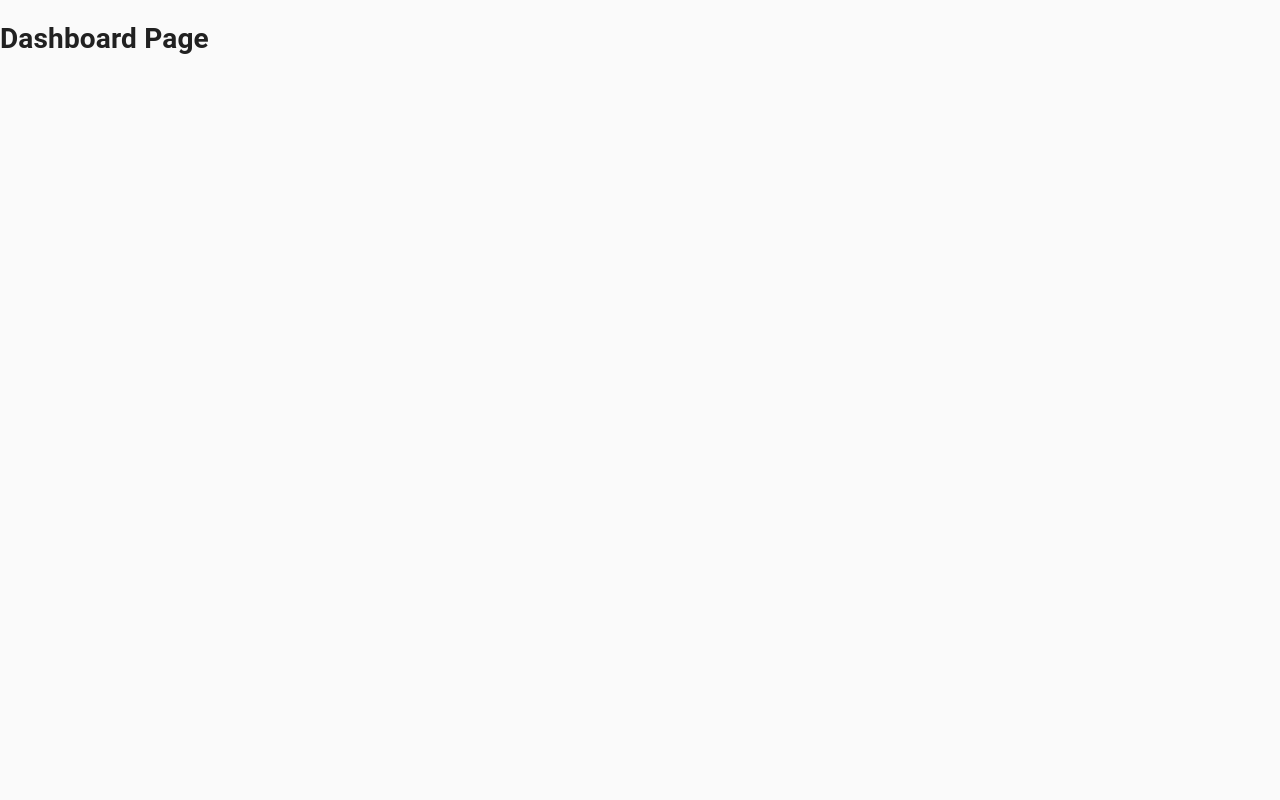
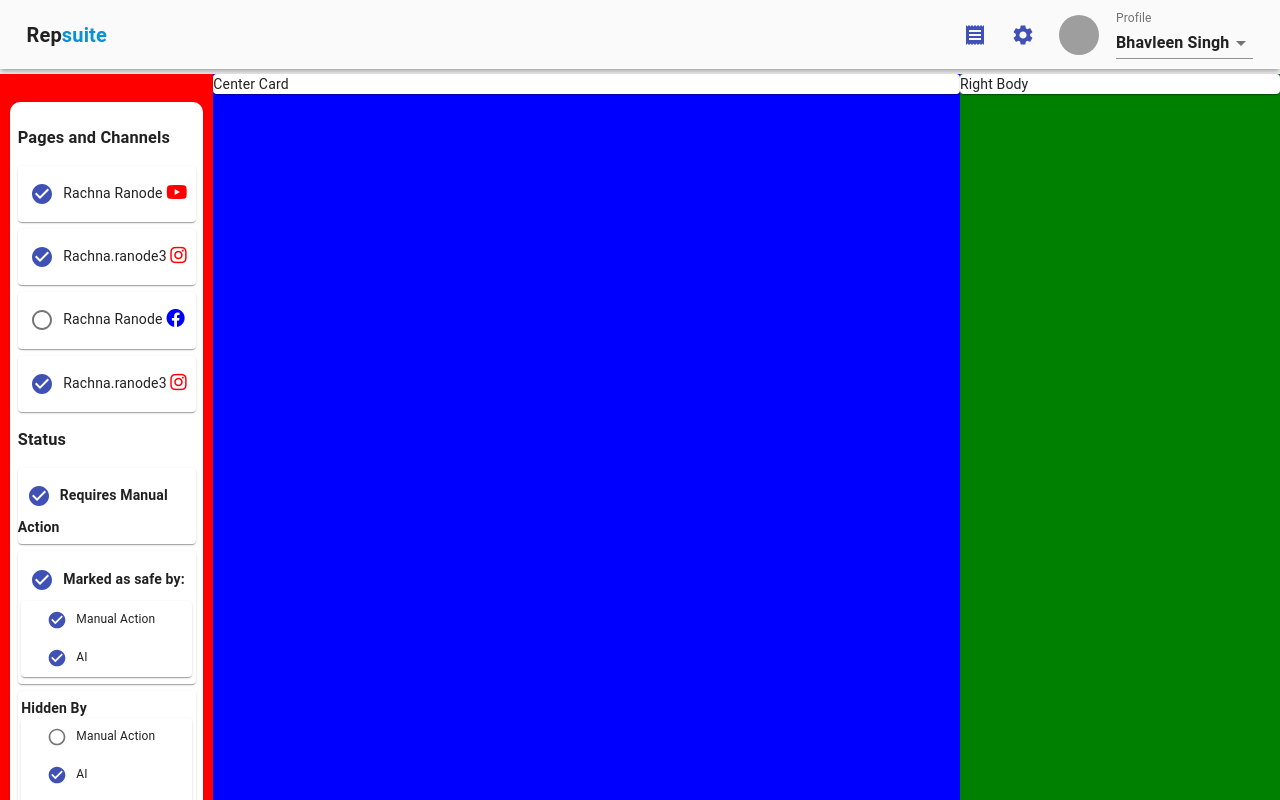
Before and after one commit to bhavleen-singh-au7/FE-login-with-Dashboard, a React (Create React App) app: page /dashboard in a window 1280 px wide. Shown: the top 800 px of the page. Built offline with nearby package versions, Linux system fonts and the light colour scheme; grey boxes are pictures that could not be loaded.

Commit message:
Working for Left Grid

```diff
--- /dev/null
+++ b/src/components/Navbar.js
@@ -0,0 +1,77 @@
+import React, { Fragment } from "react";
+import {
+  AppBar,
+  Avatar,
+  FormControl,
+  IconButton,
+  InputLabel,
+  makeStyles,
+  MenuItem,
+  Select,
+  Toolbar,
+  Typography,
+} from "@material-ui/core";
+
+// Icons
+import SettingsIcon from "@material-ui/icons/Settings";
+import ReceiptIcon from "@material-ui/icons/Receipt";
+
+const useStyles = makeStyles((theme) => ({
+  title: {
+    flexGrow: 1,
+    fontWeight: "bold",
+  },
+  logo: {
+    color: "#0892d0",
+  },
+  navbar: {
+    padding: "0.2%",
+    marginBottom: "5px",
+  },
+}));
+
+const Navbar = () => {
+  const classes = useStyles();
+
+  return (
+    <Fragment>
+      <AppBar
+        position="static"
+        color="transparent"
+        className={classes.navbar}
+      >
+        <Toolbar>
+          <Typography
+            variant="h6"
+            className={classes.title}
+          >
+            Rep<span className={classes.logo}>suite</span>
+          </Typography>
+          <IconButton>
+            <ReceiptIcon color="primary" />
+          </IconButton>
+          <IconButton>
+            <SettingsIcon color="primary" />
+          </IconButton>
+          <IconButton>
+            <Avatar
+              alt="Bhavleen Singh"
+              src="/static/images/avatar/1.jpg"
+              style={{ marginRight: "5px" }}
+            />
+          </IconButton>
+          <FormControl className={classes.formControl}>
+            <InputLabel>Profile</InputLabel>
+            <Select autoWidth value={1}>
+              <MenuItem value={1}>
+                <strong>Bhavleen Singh</strong>
+              </MenuItem>
+            </Select>
+          </FormControl>
+        </Toolbar>
+      </AppBar>
+    </Fragment>
+  );
+};
+
+export default Navbar;
--- a/src/pages/Dashboard/Dashboard.jsx
+++ b/src/pages/Dashboard/Dashboard.jsx
@@ -1,10 +1,204 @@
-import React from "react";
+import {
+  AppBar,
+  Checkbox,
+  Grid,
+  Paper,
+} from "@material-ui/core";
+import React, { Fragment } from "react";
+import Navbar from "../../components/Navbar";
+
+// Style
+import useStyles from "./dashboard.style";
+
+// Icons
+import RadioButtonUncheckedIcon from "@material-ui/icons/RadioButtonUnchecked";
+import CheckCircleIcon from "@material-ui/icons/CheckCircle";
 
 const Dashboard = () => {
+  const classes = useStyles();
+
   return (
-    <div>
-      <h1>Dashboard Page</h1>
-    </div>
+    <Fragment>
+      <Navbar className={classes.mb} />
+      <div className={classes.body}>
+        <Grid container>
+          <Grid
+            item
+            lg={2}
+            style={{
+              backgroundColor: "red",
+              padding: "20px 10px",
+            }}
+          >
+            <Paper className={classes.pagesInfo}>
+              <h3>Pages and Channels</h3>
+              <Paper
+                style={{ margin: "4% 0", padding: "4% 2%" }}
+              >
+                <Checkbox
+                  color="primary"
+                  icon={<RadioButtonUncheckedIcon />}
+                  checkedIcon={<CheckCircleIcon />}
+                  checked
+                />
+                Rachna Ranode{" "}
+                <i
+                  className="fab fa-youtube fa-lg"
+                  style={{ color: "red" }}
+                ></i>
+              </Paper>
+              <Paper
+                style={{ margin: "4% 0", padding: "4% 2%" }}
+              >
+                <Checkbox
+                  color="primary"
+                  icon={<RadioButtonUncheckedIcon />}
+                  checkedIcon={<CheckCircleIcon />}
+                  checked
+                />
+                Rachna.ranode3{" "}
+                <i
+                  className="fab fa-instagram fa-lg"
+                  style={{ color: "red" }}
+                ></i>
+              </Paper>
+              <Paper
+                style={{ margin: "4% 0", padding: "4% 2%" }}
+              >
+                <Checkbox
+                  color="primary"
+                  icon={<RadioButtonUncheckedIcon />}
+                  checkedIcon={<CheckCircleIcon />}
+                />
+                Rachna Ranode{" "}
+                <i
+                  className="fab fa-facebook fa-lg"
+                  style={{ color: "blue" }}
+                ></i>
+              </Paper>
+              <Paper
+                style={{ margin: "4% 0", padding: "4% 2%" }}
+              >
+                <Checkbox
+                  color="primary"
+                  icon={<RadioButtonUncheckedIcon />}
+                  checkedIcon={<CheckCircleIcon />}
+                  checked
+                />
+                Rachna.ranode3{" "}
+                <i
+                  className="fab fa-instagram fa-lg"
+                  style={{ color: "red" }}
+                ></i>
+              </Paper>
+              <h3 style={{ textAlign: "left" }}>Status</h3>
+              <Paper
+                style={{
+                  margin: "4% 0",
+                  padding: "4% 0",
+                }}
+              >
+                <Checkbox
+                  color="primary"
+                  icon={<RadioButtonUncheckedIcon />}
+                  checkedIcon={<CheckCircleIcon />}
+                  checked
+                />
+                <strong>Requires Manual Action</strong>{" "}
+              </Paper>
+              <Paper
+                style={{ margin: "4% 0", padding: "4% 2%" }}
+              >
+                <Checkbox
+                  color="primary"
+                  icon={<RadioButtonUncheckedIcon />}
+                  checkedIcon={<CheckCircleIcon />}
+                  checked
+                />
+                <strong>Marked as safe by:</strong>{" "}
+                <Paper style={{ fontSize: "12px" }}>
+                  <Checkbox
+                    color="primary"
+                    icon={<RadioButtonUncheckedIcon />}
+                    checkedIcon={<CheckCircleIcon />}
+                    checked
+                    size="small"
+                    style={{ marginLeft: "10%" }}
+                  />
+                  Manual Action
+                  <br />
+                  <Checkbox
+                    color="primary"
+                    icon={<RadioButtonUncheckedIcon />}
+                    checkedIcon={<CheckCircleIcon />}
+                    checked
+                    size="small"
+                    style={{ marginLeft: "10%" }}
+                  />
+                  AI{" "}
+                </Paper>
+              </Paper>
+              <Paper
+                style={{ margin: "4% 0", padding: "4% 2%" }}
+              >
+                <strong>Hidden By</strong>
+                <Paper style={{ fontSize: "12px" }}>
+                  <Checkbox
+                    color="primary"
+                    icon={<RadioButtonUncheckedIcon />}
+                    checkedIcon={<CheckCircleIcon />}
+                    size="small"
+                    style={{ marginLeft: "10%" }}
+                  />
+                  Manual Action
+                  <br />
+                  <Checkbox
+                    color="primary"
+                    icon={<RadioButtonUncheckedIcon />}
+                    checkedIcon={<CheckCircleIcon />}
+                    checked
+                    size="small"
+                    style={{ marginLeft: "10%" }}
+                  />
+                  AI <br />
+                  <Checkbox
+                    color="primary"
+                    icon={<RadioButtonUncheckedIcon />}
+                    checkedIcon={<CheckCircleIcon />}
+                    size="small"
+                    style={{ marginLeft: "10%" }}
+                  />
+                  Keywords{" "}
+                </Paper>
+              </Paper>
+            </Paper>
+
+            <Paper
+              className={classes.pagesInfo}
+              elevation={3}
+            >
+              <h3>Plan Usage</h3>
+              <h4>Accounts Connected</h4>
+              <h4>Comments Processed</h4>
+            </Paper>
+          </Grid>
+          <Grid
+            item
+            lg={7}
+            style={{ backgroundColor: "blue" }}
+          >
+            <Paper>Center Card</Paper>
+          </Grid>
+          <Grid
+            item
+            lg={3}
+            style={{ backgroundColor: "green" }}
+          >
+            <Paper>Right Body</Paper>
+          </Grid>
+        </Grid>
+      </div>
+    </Fragment>
   );
 };
 
--- a/src/pages/Dashboard/dashboard.style.js
+++ b/src/pages/Dashboard/dashboard.style.js
@@ -0,0 +1,17 @@
+import { makeStyles } from "@material-ui/core/styles";
+
+const useStyles = makeStyles((theme) => ({
+  logo: {
+    color: "#0892d0",
+  },
+  body: {
+    backgroundColor: "#d7f2f4",
+  },
+  pagesInfo: {
+    margin: "4% 0",
+    padding: "4%",
+    borderRadius: "10px",
+  },
+}));
+
+export default useStyles;
```
